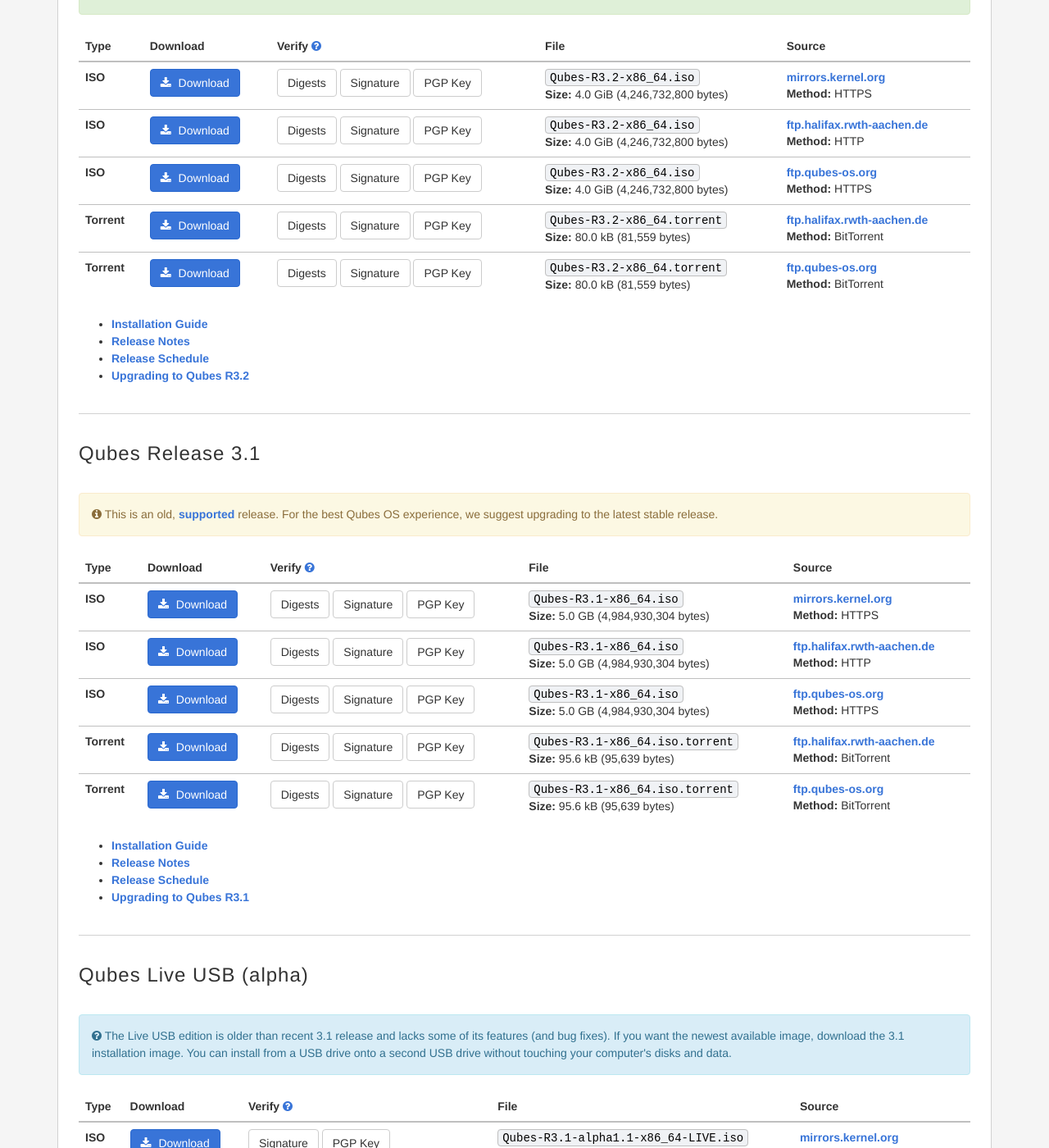
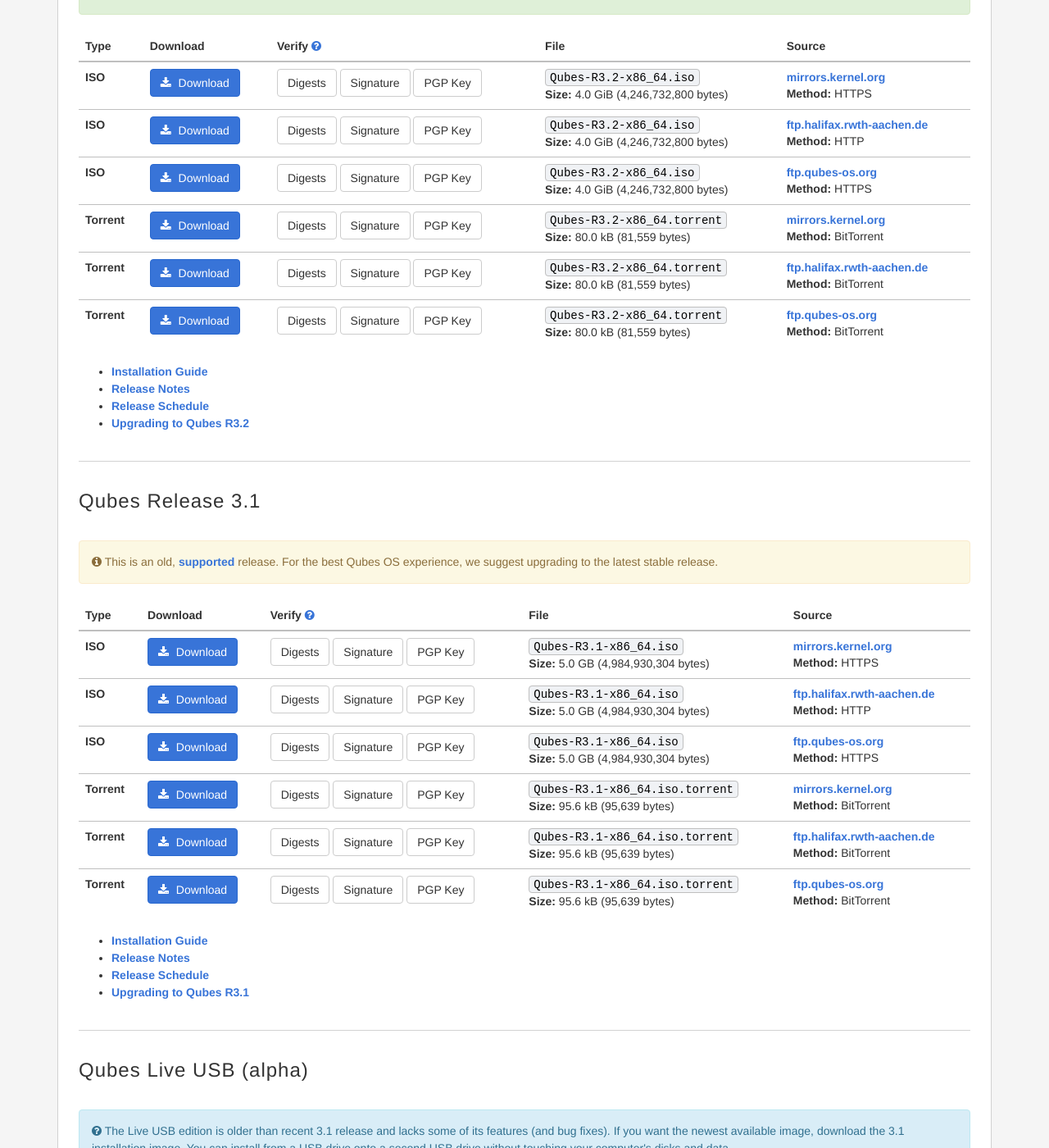
Before and after one commit to QubesOS/qubesos.github.io, a Jekyll site: the page built from pages/downloads.md, in a window 1280 px wide and 1400 px high, scrolled down 519 px. Shown: the whole window at 82% size. Built offline with Jekyll 4.4.1, drawn with Linux system fonts in a browser that asks for light colours; some web fonts are replaced.

Commit message:
Add entries for torrents on mirrors.kernel.org
QubesOS/qubes-issues#2401

```diff
--- a/_data/downloads.yml
+++ b/_data/downloads.yml
@@ -40,6 +40,16 @@ releases:
         verifiers:
           hash: https://ftp.qubes-os.org/iso/Qubes-R3.2-x86_64.iso.DIGESTS
           sig: https://ftp.qubes-os.org/iso/Qubes-R3.2-x86_64.iso.asc
+          key: https://keys.qubes-os.org/keys/qubes-release-3-signing-key.asc
+      'mirrors.kernel.org ':
+        method: BitTorrent
+        type: Torrent
+        filename: Qubes-R3.2-x86_64.torrent
+        size: 80.0 kB (81,559 bytes)
+        url: https://mirrors.kernel.org/qubes/iso/Qubes-R3.2-x86_64.torrent
+        verifiers:
+          hash: hhttps://mirrors.kernel.org/qubes/iso/Qubes-R3.2-x86_64.iso.DIGESTS
+          sig: https://mirrors.kernel.org/qubes/iso/Qubes-R3.2-x86_64.iso.asc
           key: https://keys.qubes-os.org/keys/qubes-release-3-signing-key.asc
       'ftp.halifax.rwth-aachen.de ':
         method: BitTorrent
@@ -110,6 +120,16 @@ releases:
         verifiers:
           hash: https://ftp.qubes-os.org/iso/Qubes-R3.1-x86_64.iso.DIGESTS
           sig: https://ftp.qubes-os.org/iso/Qubes-R3.1-x86_64.iso.asc
+          key: https://keys.qubes-os.org/keys/qubes-release-3-signing-key.asc
+      'mirrors.kernel.org ':
+        method: BitTorrent
+        type: Torrent
+        filename: Qubes-R3.1-x86_64.iso.torrent
+        size: 95.6 kB (95,639 bytes)
+        url: https://mirrors.kernel.org/qubes/iso/Qubes-R3.1-x86_64.torrent
+        verifiers:
+          hash: hhttps://mirrors.kernel.org/qubes/iso/Qubes-R3.1-x86_64.iso.DIGESTS
+          sig: https://mirrors.kernel.org/qubes/iso/Qubes-R3.1-x86_64.iso.asc
           key: https://keys.qubes-os.org/keys/qubes-release-3-signing-key.asc
       'ftp.halifax.rwth-aachen.de ':
         method: BitTorrent
```
